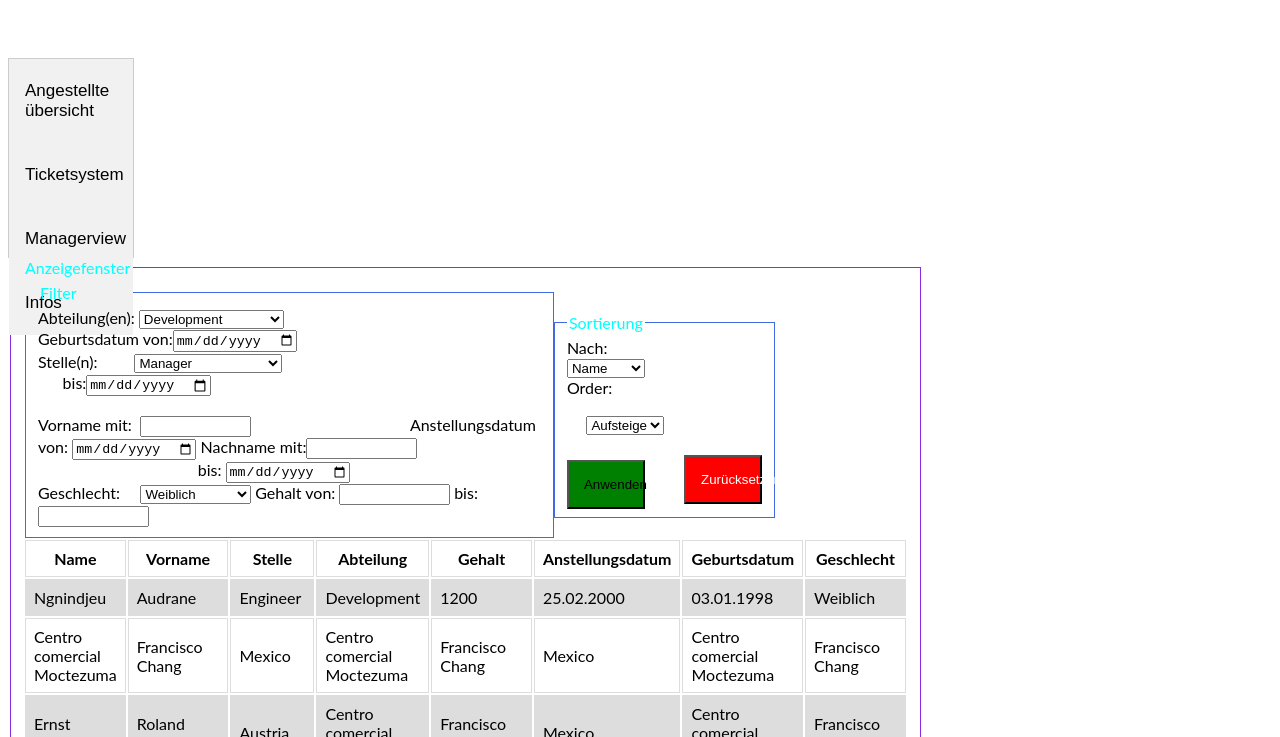
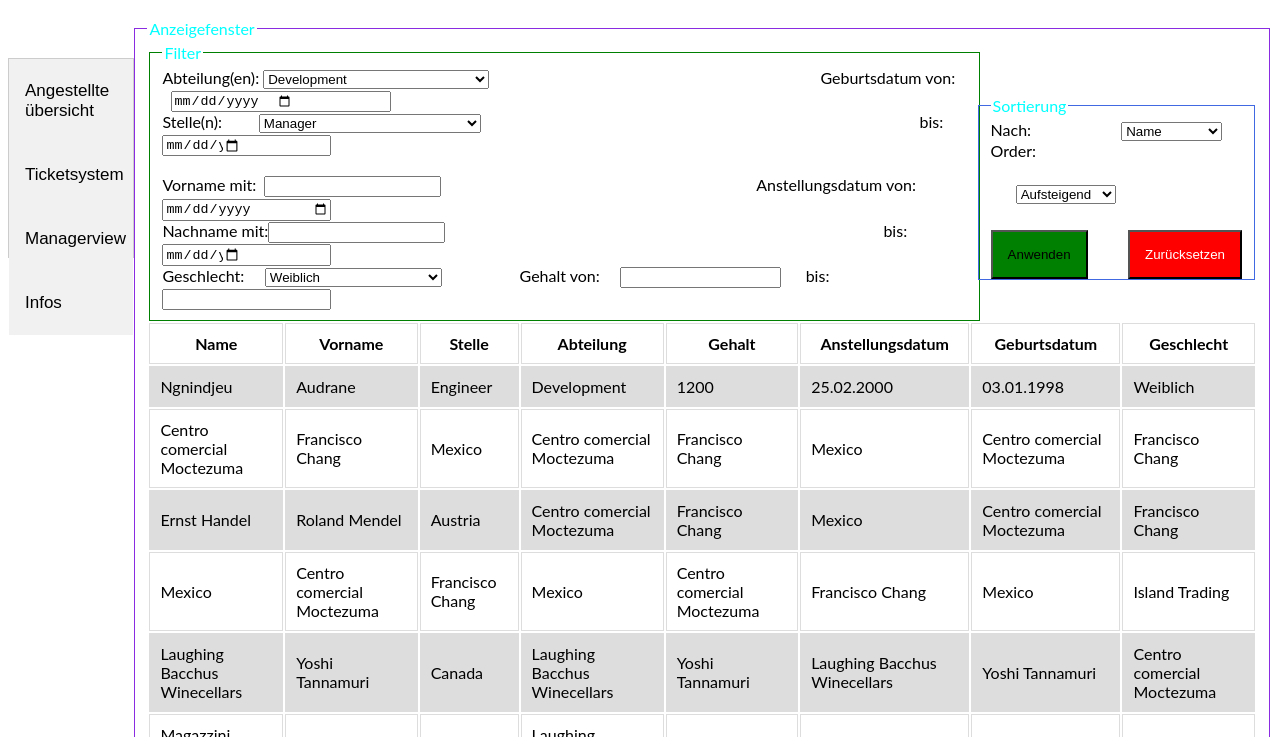
Before and after one commit to Audrane/Programming-selflearn, a plain HTML site: page Ngnindjeu Consulting GmbH/html/index.html in a window 1280 px wide. Shown: the part 63-800 px from the top of the page. Drawn offline with nearby package versions, Linux system fonts and the light colour scheme.

Commit message:
Erste Version des Codes

```diff
--- a/Ngnindjeu Consulting GmbH/css/style.css
+++ b/Ngnindjeu Consulting GmbH/css/style.css
@@ -35,10 +35,6 @@
     float: right;
 }
 
-#filter {
-    border: 1px solid;
-
-}
 
 legend {
 
@@ -47,9 +43,9 @@ legend {
 
 }
 
-#test {
-    margin-right: 40%;
-    border: 1px solid royalblue;
+#filter {
+    margin-right: 25%;
+    border: 1px solid green;
 
 }
 
@@ -59,19 +55,21 @@ legend {
     float: right;
     width: 25%;
     margin-top: -225px;
-    margin-right: 15%;
-    padding-bottom: 8px;
+   padding-bottom: 0px;
+
+
 }
 
 
 
 table {
-    width: 85%;
+    width: 100%;
 }
 
 td, th {
     border: 1px solid #dddddd;
-    padding: 8px;
+    padding: 10px;
+
 }
 
 tr:nth-child(even) {
@@ -79,56 +77,78 @@ tr:nth-child(even) {
 }
 
 
-.rot {
-    background-color: red;
-    color: white;
-    padding: 15px;
-    width: 40%;
-    float: right;
 
-}
 
 
 #order {
     width: 30%;
 }
 
+.rot {
+    background-color: red;
+    color: white;
+    padding: 15px;
+    float: right;
+
+}
 .gr {
     background-color: green;
     color: black;
     padding: 15px;
-    width: 40%;
-    margin-top: 5px;
+
 }
 
-#erst {
-    width: 80%;
+
+#Anzeigefenster {
+
     border: 1px solid blueviolet;
 
 }
 
 
 #abt {
-
+padding-right: 10%;
+}
+#geburtsdatum{
+    padding-right: 12%;
 }
 
 #stelle {
-    padding-right: 14px;
+    padding-right: 11%;
 }
 
 #vorn {
     width: 22%;
 }
-
+#Anstellungsdat{
+    width: 21%;
+}
 #bis{
-    width:22%;
+    width:21%;
+    padding-right: 11%;
 }
 
+#bisss{
+    width:21%;
+    padding-right: 11%;
+}
+
+#biss{
+    width:21%;
+    padding-right: 11%;
+}
+.neuLad{
+    background-color: green;
+    color: black;
+    float: right;
+    padding: 20px;
+
+}
 #nach {
     width: 22%;
 }
 #von{
-    width: 22%;
+    width: 20%;
 }
 #sel{
     width: 22%;
@@ -143,7 +163,7 @@ body {
 }
 
 /* Style the tab */
-.tab {
+#tab {
     float: left;
     border: 1px solid #ccc;
     background-color: #f1f1f1;
@@ -154,7 +174,7 @@ body {
 }
 
 /* Style the buttons inside the tab */
-.tab button {
+#tab button {
     display: block;
     background-color: inherit;
     color: black;
@@ -168,14 +188,14 @@ body {
     font-size: 17px;
 }
 
-/* Change background color of buttons on hover */
+/* Change background color of buttons on hover
 .tab button:hover {
     background-color: white;
 }
 
-#erstens {
-    width: 80%;
-}
+ */
+
+
 
 #order {
     width: 40%;
--- a/Ngnindjeu Consulting GmbH/html/index.html
+++ b/Ngnindjeu Consulting GmbH/html/index.html
@@ -6,20 +6,25 @@
     <title>Title</title>
 
 
-    <meta charset="UTF-8">
+
 
     <link rel="stylesheet" type="text/css" href="../css/style.css">
+
+    <script src="https://ajax.googleapis.com/ajax/libs/jquery/3.4.1/jquery.min.js"></script>
+<script type="text/javascript" src="../scripts/client.js"></script>
+
+
+    <script src="https://maxcdn.bootstrapcdn.com/bootstrap/4.4.1/js/bootstrap.min.js"></script>
+    <meta charset="UTF-8">
     <title>Title</title>
-<script type="text/javascript" src="../scripts/client.js"></script>
-    <script src="https://maxcdn.bootstrapcdn.com/bootstrap/4.4.1/js/bootstrap.min.js"></script>
 </head>
 <body>
 
-<div class="tab">
-    <button class="tablinks" onclick="openCity(event, 'London')" id="defaultOpen">Angestellte übersicht</button>
-    <button class="tablinks" onclick="openCity(event, 'Paris')">Ticketsystem</button>
-    <button class="tablinks" onclick="openCity(event, 'Tokyo')">Managerview</button>
-    <button class="tablinks" onclick="openCity(event, 'Tokyo')">Infos</button>
+<div id="tab" >
+    <button  id="Angestel">Angestellte übersicht</button>
+    <button  id="tickets">Ticketsystem</button>
+    <button class="tablinks">Managerview</button>
+    <button >Infos</button>
 </div>
 
 <div id="audy">
@@ -32,10 +37,10 @@
 
 <h1 id="Ngnin">Ngnindjeu Consulting Gmbh</h1>
 
-<form id="erstens">
-    <fieldset id="erst">
+
+    <fieldset id="Anzeigefenster">
         <legend>Anzeigefenster</legend>
-        <fieldset id="test">
+        <fieldset id="filter">
             <legend>Filter</legend>
             Abteilung(en): <select id="abt">
             <option>Development</option>
@@ -48,10 +53,9 @@
             <option> Research</option>
             <option> Sales</option>
         </select>
-            &nbsp;&nbsp; &nbsp; &nbsp; &nbsp; &nbsp;&nbsp; &nbsp; &nbsp; &nbsp;&nbsp; &nbsp; &nbsp; &nbsp; &nbsp;&nbsp;&nbsp;&nbsp;&nbsp;&nbsp;&nbsp;&nbsp;
-            &nbsp; &nbsp; &nbsp; &nbsp; &nbsp;
 
-            Geburtsdatum von:<input type="date"> <br>
+            &nbsp; &nbsp; &nbsp; &nbsp; &nbsp; &nbsp; &nbsp; &nbsp; &nbsp; &nbsp;  &nbsp; &nbsp; &nbsp; &nbsp; &nbsp; &nbsp; &nbsp; &nbsp; &nbsp; &nbsp;  &nbsp; &nbsp; &nbsp; &nbsp; &nbsp; &nbsp; &nbsp; &nbsp; &nbsp; &nbsp;    &nbsp; &nbsp; &nbsp; &nbsp; &nbsp; &nbsp; &nbsp; &nbsp; &nbsp; &nbsp;
+            Geburtsdatum von: &nbsp; &nbsp; <input type="date" id="geburtsdatum"> <br>
 
 
             Stelle(n):
@@ -69,23 +73,29 @@
             &nbsp;&nbsp;&nbsp;&nbsp; &nbsp; &nbsp; &nbsp;&nbsp; &nbsp; &nbsp; &nbsp;&nbsp; &nbsp; &nbsp;&nbsp; &nbsp;
             &nbsp; &nbsp;&nbsp; &nbsp; &nbsp; &nbsp;&nbsp; &nbsp; &nbsp; &nbsp;&nbsp; &nbsp;&nbsp; &nbsp; &nbsp; &nbsp;&nbsp;
         &nbsp;&nbsp;&nbsp; &nbsp; &nbsp; &nbsp; &nbsp; &nbsp;
-
-            bis:<input type="date">
+            &nbsp; &nbsp;&nbsp; &nbsp; &nbsp; &nbsp;&nbsp; &nbsp; &nbsp; &nbsp;&nbsp; &nbsp;&nbsp; &nbsp; &nbsp; &nbsp;&nbsp;
+            &nbsp;&nbsp;&nbsp; &nbsp; &nbsp;
+            bis: &nbsp; &nbsp; <input type="date" id="biss">
             <br/>
             <br/>
 
             Vorname mit:    &nbsp;<input type="text" id="vorn">
-            &nbsp;&nbsp;&nbsp;    &nbsp;&nbsp;&nbsp;       &nbsp;&nbsp;&nbsp;     &nbsp; &nbsp;&nbsp;&nbsp;&nbsp;  &nbsp; &nbsp;&nbsp;&nbsp;&nbsp;&nbsp;&nbsp;&nbsp;&nbsp; &nbsp; &nbsp; &nbsp; &nbsp;
+            &nbsp;&nbsp;&nbsp; &nbsp; &nbsp; &nbsp; &nbsp; &nbsp;
+            &nbsp; &nbsp;&nbsp; &nbsp; &nbsp; &nbsp;&nbsp; &nbsp; &nbsp; &nbsp;&nbsp; &nbsp;&nbsp; &nbsp; &nbsp; &nbsp;&nbsp;
+            &nbsp;&nbsp;&nbsp; &nbsp; &nbsp;  &nbsp;&nbsp;&nbsp; &nbsp; &nbsp; &nbsp; &nbsp; &nbsp;
+            &nbsp; &nbsp;&nbsp; &nbsp; &nbsp; &nbsp;
+            Anstellungsdatum von: &nbsp; &nbsp; <input type="date" id="Anstellungsdat"> <br>
 
-            Anstellungsdatum von: <input type="date">
+
 
             Nachname mit:<input type="text" id="nach">
 
             &nbsp; &nbsp; &nbsp; &nbsp;  &nbsp; &nbsp;   &nbsp;  &nbsp; &nbsp; &nbsp; &nbsp; &nbsp;&nbsp;&nbsp;&nbsp; &nbsp; &nbsp; &nbsp; &nbsp; &nbsp;&nbsp;&nbsp;&nbsp;
-            &nbsp; &nbsp; &nbsp; &nbsp;&nbsp; &nbsp;&nbsp;&nbsp;&nbsp;&nbsp; &nbsp; &nbsp; &nbsp; &nbsp; &nbsp;&nbsp;&nbsp;&nbsp;
-            bis: <input type="date">
+            &nbsp; &nbsp; &nbsp; &nbsp;&nbsp; &nbsp;&nbsp;&nbsp;&nbsp;&nbsp; &nbsp; &nbsp; &nbsp; &nbsp; &nbsp;&nbsp;&nbsp;&nbsp;  &nbsp;&nbsp;&nbsp; &nbsp; &nbsp; &nbsp; &nbsp; &nbsp;
+            &nbsp; &nbsp;&nbsp; &nbsp; &nbsp; &nbsp;&nbsp; &nbsp; &nbsp; &nbsp;&nbsp; &nbsp;&nbsp; &nbsp;
+            bis:  &nbsp; &nbsp; <input type="date" id="bisss">
             <br>
-            Geschlecht:   &nbsp;  &nbsp; <select id="sel">
+            Geschlecht:   &nbsp; &nbsp; <select id="sel">
             <option>
                 Weiblich
             </option>
@@ -93,7 +103,8 @@
                 Männlich
             </option>
         </select>
-            Gehalt von: <input type="text" id="von"> bis:<input type="text" id="bis">
+            &nbsp;&nbsp;&nbsp;&nbsp;&nbsp;&nbsp;&nbsp;&nbsp;&nbsp; &nbsp; &nbsp; &nbsp;&nbsp;&nbsp;
+            Gehalt von: &nbsp; &nbsp; <input type="text" id="von">  &nbsp; &nbsp;&nbsp;  bis: &nbsp; &nbsp;&nbsp;<input type="text" id="bis">
             <br>
         </fieldset>
 
@@ -208,9 +219,15 @@
 
             </tr>
         </table>
+<span>
+
+        <label>50 von 35000 Daten</label>
+    &nbsp; &nbsp; &nbsp; &nbsp;  &nbsp; &nbsp;   &nbsp;   &nbsp; &nbsp; &nbsp; &nbsp;  &nbsp; &nbsp;
+    &nbsp;<button class="neuLad"> Daten neu laden</button>
+</span>
     </fieldset>
 
-</form>
+
 
 
 </body>
```
Also changed, not shown: Ngnindjeu Consulting GmbH/scripts/client.ts (+33 -0 lines), 1 other file.
